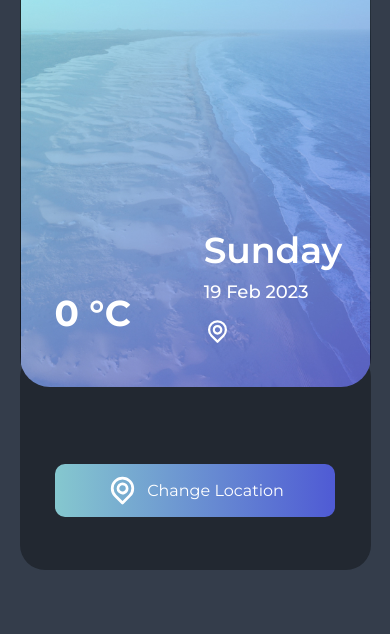
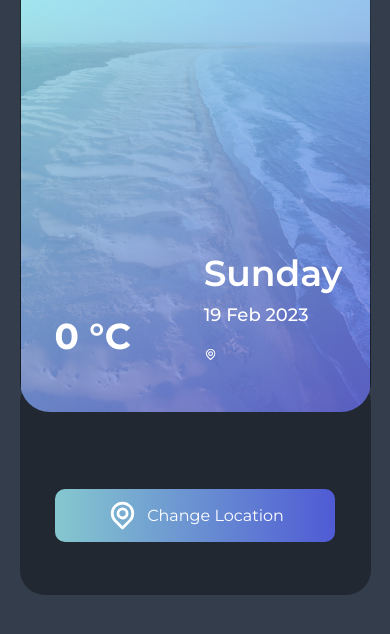
Before and after one commit to KozerT/weatherapp-react-exam, a React (Create React App) app: page / in a window 390 px wide. Shown: the top 634 px of the page. Built offline with nearby package versions, Linux system fonts and the light colour scheme; no server answers.

Commit message:
font chanegd

```diff
--- a/src/App.css
+++ b/src/App.css
@@ -3,9 +3,9 @@
   background-color: #343D4B;
   flex-direction: column;
   min-height: 100vh;
+}
 
 
-}
 
 .left-box {
   background-image: url("./assets/LeftBoxBackgound.jpg");
@@ -92,8 +92,43 @@
   margin-bottom: 1rem;
 }
 
+@media only screen and (max-width: 370px) {
+  .box-container {
+    display: block;
+    height: 100vh;
+    width: 90%;
+    margin-left: 0;
+    justify-content: center;
+    align-items: center;
+  }
+
+  .left-box,
+  .right-box {
+    width: 100%;
+  }
+
+  .left-box {
+    height: 100%;
+    position: relative;
+    margin-bottom: -10%;
+    margin-top: 20px;
+    z-index: 1;
+    justify-content: center;
+
+  }
+
+}
+
+
+
+
 @media only screen and (max-width: 768px) {
 
+  .text-collapsed{
+    display: flex;
+    flex-direction: column;
+    width: 80%;
+  }
 
   .box-container {
     display: block;
@@ -110,7 +145,7 @@
   }
 
   .left-box {
-    height: 50%;
+    height: 53%;
     position: relative;
     margin-bottom: -10%;
     margin-top: -10%;
--- a/src/components/leftBoxComponents/LeftBox.js
+++ b/src/components/leftBoxComponents/LeftBox.js
@@ -65,13 +65,13 @@ const LeftBoxItems = ({
             size={27}
             className="mt-1 transition ease-out hover:scale-125 "
           />
-          <p className="mx-1 mt-2 lg:text-base">{location}</p>
+          <p className="mx-1 mt-2 lg:text-base text-collapsed">{location}</p>
         </div>
       </div>
       <div className="flex flex-col items-start left_bottom ">
         <div className="mb-1 -mx-2 lg:mb-0">{icon} </div>
         <p className="text-4xl font-bold ">{Math.round(temperature)} °C</p>
-        <p className="mt-3 text-2xl font-semibold ">
+        <p className="mt-3 text-2xl font-semibold text-collapsed">
           {weatherDescription.charAt(0).toUpperCase() +
             weatherDescription.slice(1)}
         </p>
```
